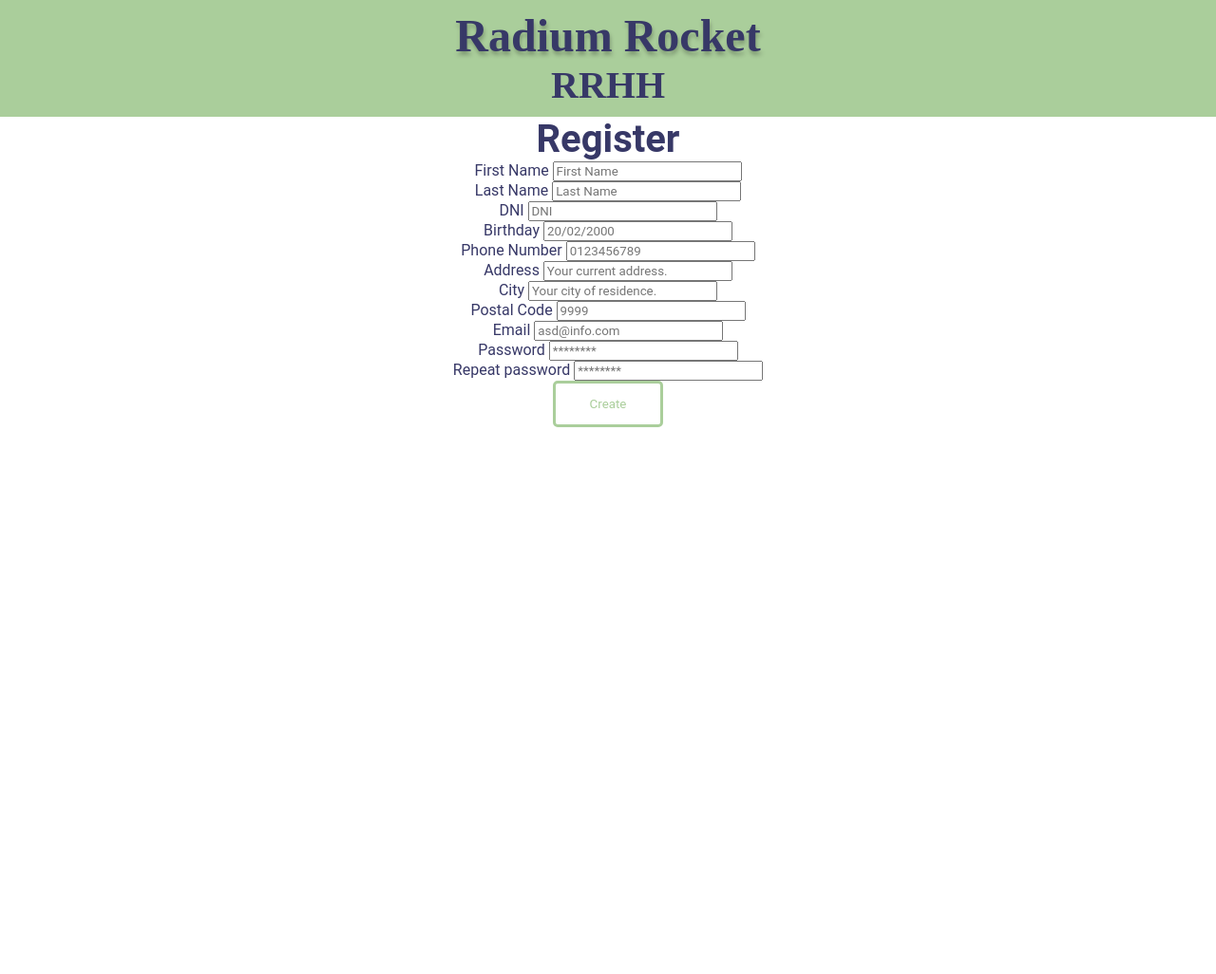
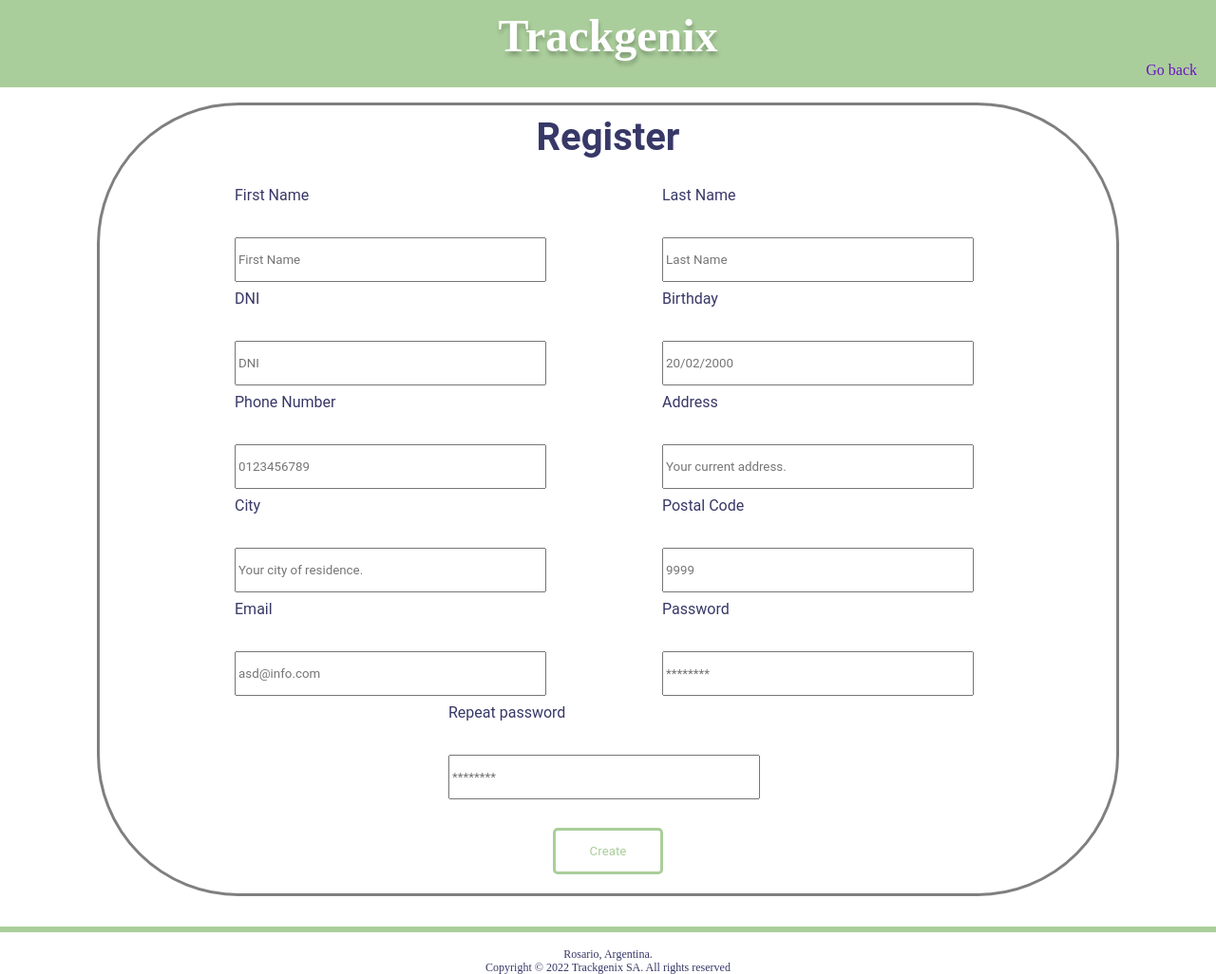
Before and after one commit to Gearyandres94/BaSP-M2022-Etapa-1, a plain HTML site: page semana-06/views/sign-up.html in a window 1280 px wide. Shown: the whole page at 95% size. Before the commit the page ends 800 px from the top, so only its background shows below. Drawn offline with Linux system fonts and the light colour scheme.

Commit message:
BaSP-W06-2022: sign-up styles finished. Sign-up.js modified.

```diff
--- a/semana-06/javascript/sign-up.js
+++ b/semana-06/javascript/sign-up.js
@@ -398,8 +398,8 @@ window.onload = function()
 
     function blurEventRpass()
     {
-
-        if (document.getElementById('rpass').value == document.getElementById('pass').value )
+        var va= document.getElementById('rpass').value
+        if (va == document.getElementById('pass').value && validatePass(va))
         {
             rpass.style.border='2px solid #32CD32';
 
@@ -742,7 +742,7 @@ window.onload = function()
 
     function dataIncorrect(message)
     {
-        if (!fnB)
+        if (!fnB )
         {
            message += 'The first name is incorrect. Please enter only letters and it should be bigger ' +
             'than three characters.' + newline;
--- a/semana-06/styles/login.css
+++ b/semana-06/styles/login.css
@@ -13,6 +13,7 @@ header {
 
 header h1
 {
+    color: #fff;
     font-weight: 700;
     font-size: 48px;
     line-height: 56px;
--- a/semana-06/styles/sign-up.css
+++ b/semana-06/styles/sign-up.css
@@ -0,0 +1,114 @@
+header {
+    max-width:100% ;
+    display: flex;
+    flex-direction: column;
+    justify-content: center;
+    align-items: center;
+    background-color: #AACE9B;
+    margin-left: auto;
+    margin-right: auto;
+    padding-top: 10px;
+    padding-bottom: 10px;
+}
+
+header h1
+{
+    font-weight: 700;
+    font-size: 48px;
+    line-height: 56px;
+    color: #fff;
+    text-shadow: 1px 4px 4px rgba(0, 0, 0, 0.25);
+
+}
+
+header a {
+    align-self: flex-end;
+    margin-right: 20px;
+    color: #6A13C1;
+}
+
+
+main {
+    text-align: center;
+    margin: 0px auto;
+    max-width: 1070px;
+    display: flex;
+    flex-wrap: wrap;
+    justify-content: center;
+    margin: 16px auto 20px auto;
+    border: solid 3px rgba(0, 0, 0, 0.5);
+    border-radius: 149px;
+}
+
+main h2 {
+    width: 100%;
+    margin: 10px auto 20px auto;
+}
+
+main form {
+    min-width: 390px;
+    max-width: 900px;
+    width: 100%;
+    display:  flex;
+    flex-wrap: wrap;
+    justify-content: space-around;
+    align-items: center;
+}
+
+main div {
+    max-width: 336px;
+    height: 99px;
+    display: flex;
+    flex-wrap: wrap;
+
+    margin-top: 10px;
+    margin: 10px 0px 0px 0px;
+}
+
+main div label {
+    width: 100%;
+    text-align: left;
+    margin-bottom: 10px;
+}
+
+main form div input {
+    width: 320px;
+}
+
+main .main-div form div span {
+    text-align: left;
+    color: #d84d3b;
+}
+
+form div:last-of-type {
+    max-width: 100%;
+    width: 100%;
+    display: flex;
+    justify-content: flex-start;
+    text-align: center;
+    margin: 0px auto;
+}
+
+form div button {
+    margin:30px auto;
+}
+
+.green-bar{
+    width: 100%;
+    margin: 32px 0px 16px 0px;
+    border-bottom: solid 6px #aace9b;
+}
+
+footer {
+    text-align: center;
+    margin: 0px auto 0px auto;
+}
+
+#rpassDiv {
+    min-width: 330px;
+    width: 100%;
+    display: flex;
+    justify-content: flex-start;
+    margin:10px auto 0px auto;
+    text-align: left;
+}
--- a/semana-06/views/sign-up.html
+++ b/semana-06/views/sign-up.html
@@ -6,77 +6,82 @@
         <meta name="viewport" content="width=device-width, initial-scale=1.0">
         <link rel="stylesheet" href="/semana-06/styles/reset.css">
         <link rel="stylesheet" href="/semana-06/styles/styles.css">
-        <link rel="stylesheet" href="/semana-06/styles/login.css">
+        <link rel="stylesheet" href="/semana-06/styles/sign-up.css">
         <script src="/semana-06/javascript/sign-up.js"></script>
         <title>Sign-up Trackgenix</title>
     </head>
     <body>
         <header>
-            <h1>Radium Rocket</h1>
-            <h2>RRHH</h2>
+            <h1>Trackgenix</h1>
+            <a href="index.html">Go back</a>
         </header>
         <main>
-            <div>
                 <h2>Register</h2>
                 <form>
                     <div id="fnameDiv">
                         <label for="fname">First Name</label>
                         <input type="text" id="fname" name="fname" placeholder="First Name">
-                        <p></p>
+                        <span></span>
                     </div>
                     <div id="lnameDiv">
                         <label for="lname">Last Name</label>
                         <input type="text" id="lname" name="lname" placeholder="Last Name">
-                        <p></p>
+                        <span></span>
                     </div>
                     <div id="dniDiv">
                         <label for="dni">DNI</label>
                         <input type="text" id="dni" name="dni" placeholder="DNI">
-                        <p></p>
+                        <span></span>
                     </div>
                     <div id="bdateDiv">
                         <label for="bdate">Birthday</label>
                         <input type="text" id="bdate" name="bdate" placeholder="20/02/2000">
-                        <p></p>
+                        <span></span>
                     </div>
                     <div id="pnumberDiv">
                         <label for="pnumber">Phone Number</label>
                         <input type="text" id="pnumber" name="pnumber" placeholder="0123456789">
-                        <p></p>
+                        <span></span>
                     </div>
                     <div id="addressDiv">
                         <label for="address">Address</label>
                         <input type="text" id="address" name="address" placeholder="Your current address.">
-                        <p></p>
+                        <span></span>
                     </div>
                     <div id="cityDiv">
                         <label for="city">City</label>
                         <input type="text" id="city" name="city" placeholder="Your city of residence.">
-                        <p></p>
+                        <span></span>
                     </div>
                     <div id="pcodeDiv">
                         <label for="pcode">Postal Code</label>
                         <input type="text" id="pcode" name="pcode" placeholder="9999">
-                        <p></p>
+                        <span></span>
                     </div>
                     <div id="emailDiv">
                         <label for="email">Email</label>
                         <input type="text" id="email" name="email" placeholder="asd@info.com">
-                        <p></p>
+                        <span></span>
                     </div>
                     <div id="passDiv">
                         <label for="pass">Password</label>
                         <input type="text" id="pass" name="pass" placeholder="********">
-                        <p></p>
+                        <span></span>
                     </div>
                     <div id="rpassDiv">
                         <label for="rpass">Repeat password</label>
                         <input type="text" id="rpass" name="rpass" placeholder="********">
-                        <p></p>
+                        <span></span>
                     </div>
-                    <button type="submit" id="create">Create</button>
+                    <div>
+                        <button type="submit" id="create">Create</button>
+                    </div>
                 </form>
-            </div>
         </main>
+        <div class="green-bar"> </div>
+        <footer>
+            <p>Rosario, Argentina.</p>
+            <p>Copyright &copy 2022 Trackgenix SA. All rights reserved</p>
+        </footer>
     </body>
 </html>
```
